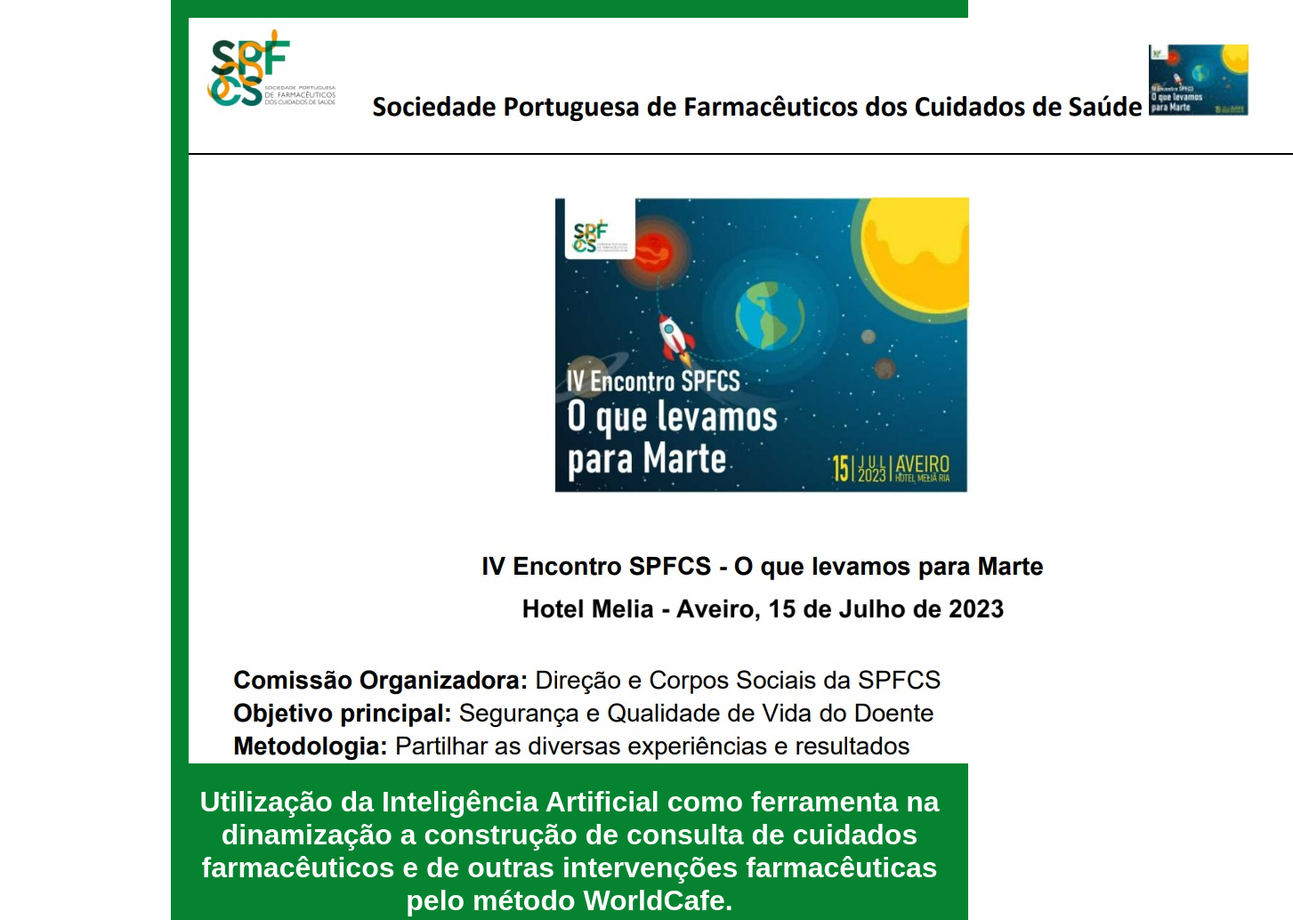
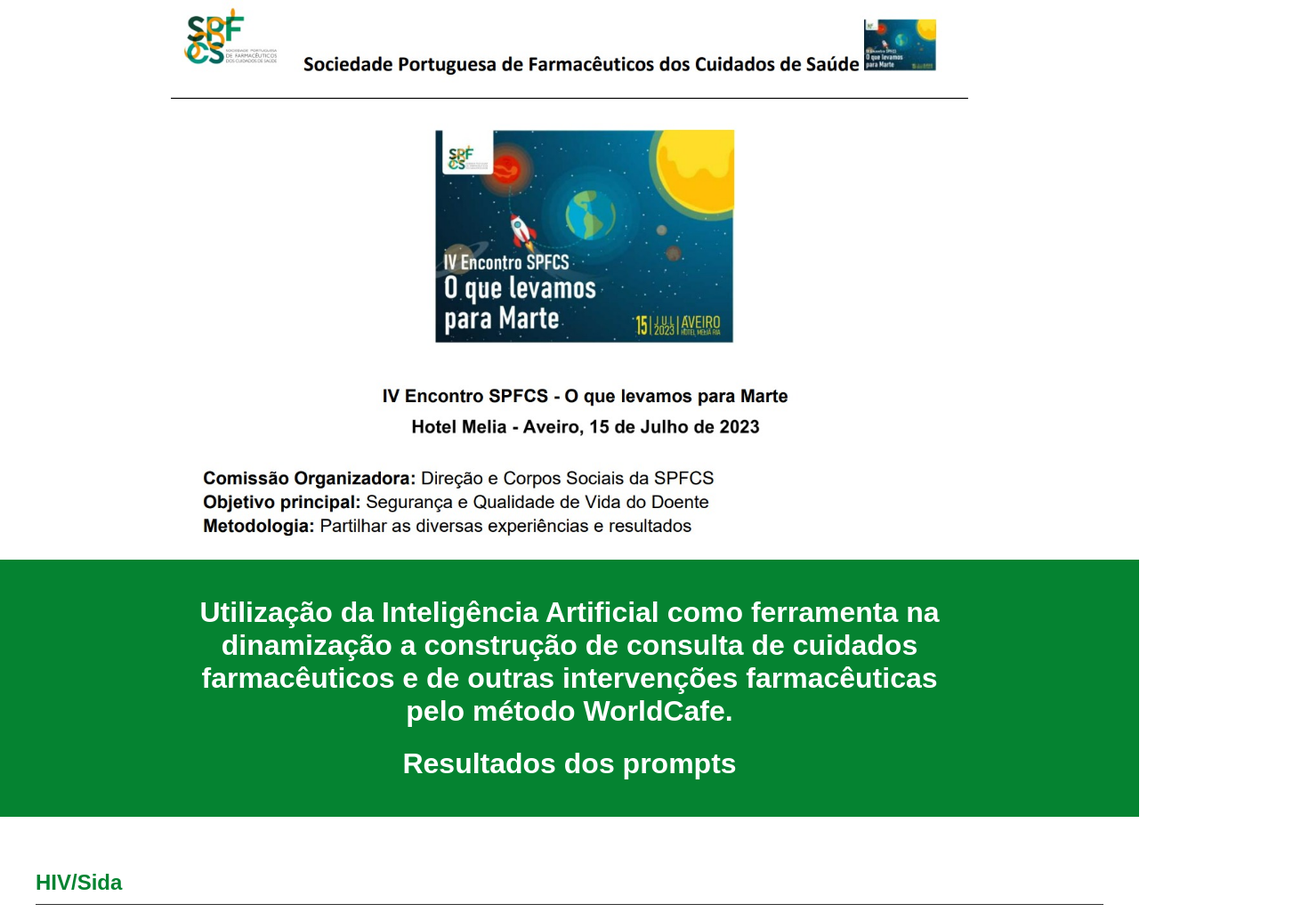
Before and after one commit to jhonnynetworker/prompt-pharmacy, a plain HTML site: page index.html in a window 1280 px wide. Shown: the top 1034 px of the page at 89% size, 1453 px wide, since content can reach past the window. Drawn offline with Linux system fonts and the light colour scheme.

Commit message:
Update index.html
header and image fix

```diff
--- a/index.html
+++ b/index.html
@@ -3,7 +3,7 @@
 
 <head>
     <title>SPFCS-2023</title>
-    <style>
+       <style>
         /* Estilos CSS para o layout da página */
 
         body {
@@ -12,13 +12,28 @@
             padding: 0;
         }
 
-        header {
+        .image-container {
+            text-align: center;
+            margin-left: 15%;
+            margin-right: 15%;
+        }
+
+        .header {
             background-color: #058331;
             color: #fff;
             padding: 20px;
+            text-align: center;
+        }
+
+        .header h1 {
             margin-left: 15%;
             margin-right: 15%;
-            text-align: center;
+        }
+
+        .header-img {
+            max-width: 100%;
+            height: auto;
+            margin-bottom: 20px;
         }
 
         main {
@@ -50,14 +65,16 @@
             border: none;
         }
     </style>
-</head>
 
-<body>
-    <header>
-        <img src="/img/spfcs-2023.jpg" alt="SPFCS-2023">
-        <h1>Utilização da Inteligência Artificial como ferramenta na dinamização a construção de consulta de cuidados farmacêuticos e de outras intervenções farmacêuticas pelo método WorldCafe.</h1>
-        <h1>Resultados dos prompts</h1>
-    </header>
+    <body>
+        <div class="image-container">
+            <img src="/prompt-pharmacy/img/spfcs-2023.jpg" class="header-img">
+        </div>
+
+        <header class="header">
+            <h1>Utilização da Inteligência Artificial como ferramenta na dinamização a construção de consulta de cuidados farmacêuticos e de outras intervenções farmacêuticas pelo método WorldCafe.</h1>
+            <h1>Resultados dos prompts</h1>
+        </header>
 
     <main>
         <h2>HIV/Sida</h2>
```
